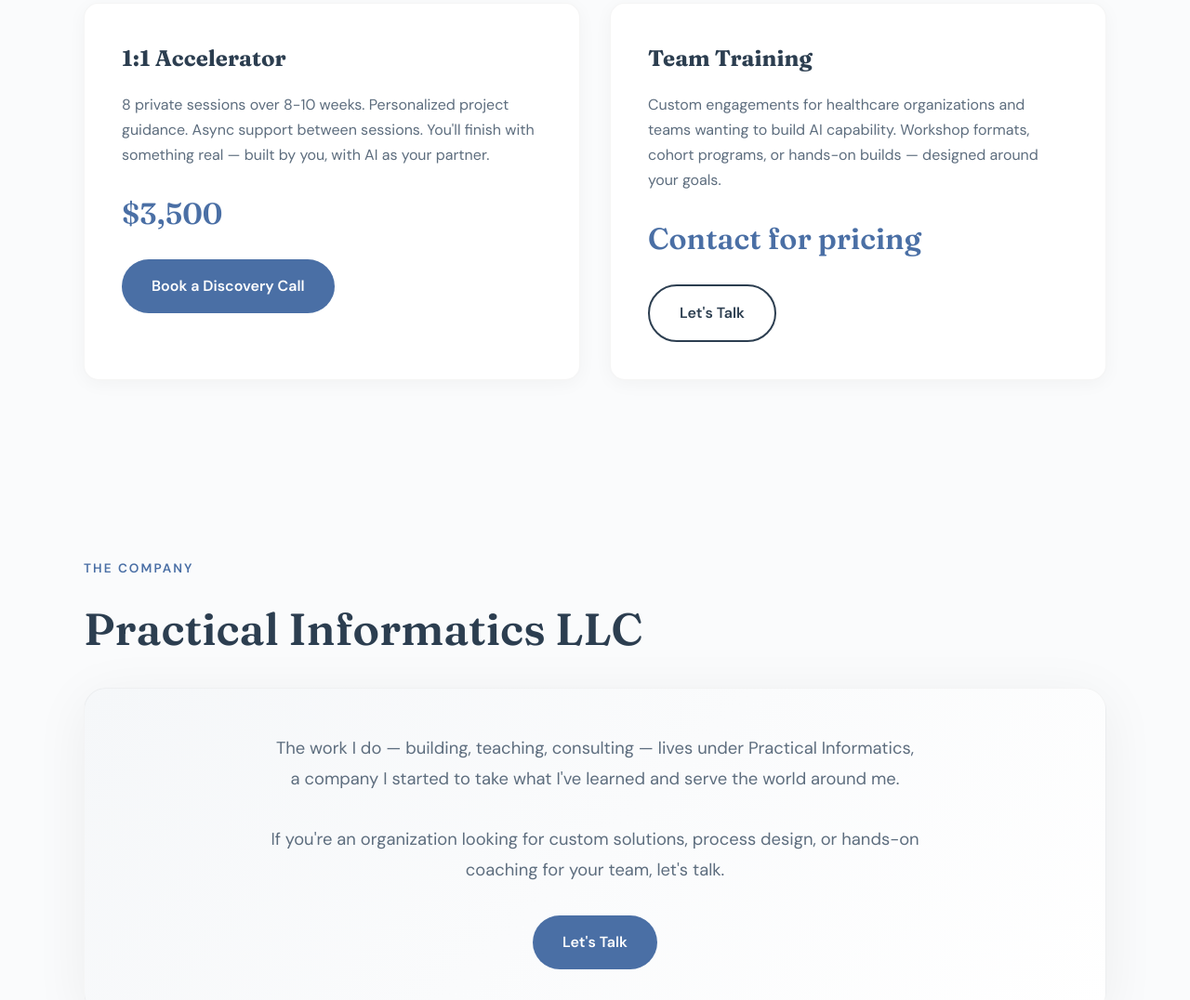
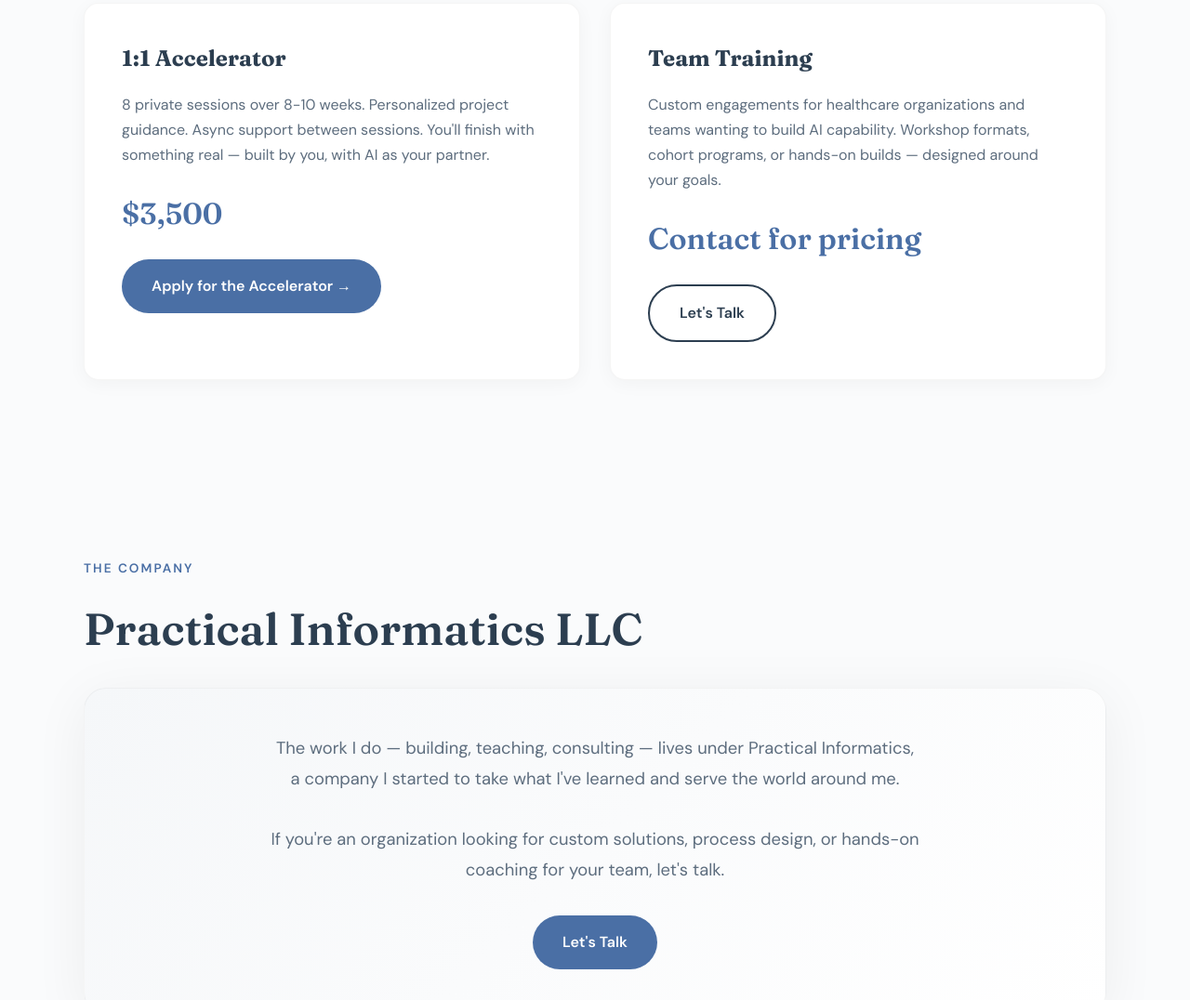
Before and after one commit to martykoepke-lgtm/personal_website_koepke, a plain HTML site: page index.html in a window 1280 px wide. Shown: the part 8321-9397 px from the top of the page at 93% size. Drawn offline with Linux system fonts and the light colour scheme.

Commit message:
Add Tally form link for 1:1 Accelerator application
🤖 Generated with [Claude Code](https://claude.com/claude-code)

Co-Authored-By: Claude <noreply@anthropic.com>

```diff
--- a/index.html
+++ b/index.html
@@ -2287,7 +2287,7 @@
                     <h3>1:1 Accelerator</h3>
                     <p>8 private sessions over 8-10 weeks. Personalized project guidance. Async support between sessions. You'll finish with something real — built by you, with AI as your partner.</p>
                     <div class="learn-price">$3,500</div>
-                    <a href="#contact" class="btn btn-primary">Book a Discovery Call</a>
+                    <a href="https://tally.so/r/xXVPgo" target="_blank" rel="noopener" class="btn btn-primary">Apply for the Accelerator →</a>
                 </div>
                 <div class="learn-card">
                     <h3>Team Training</h3>
```
